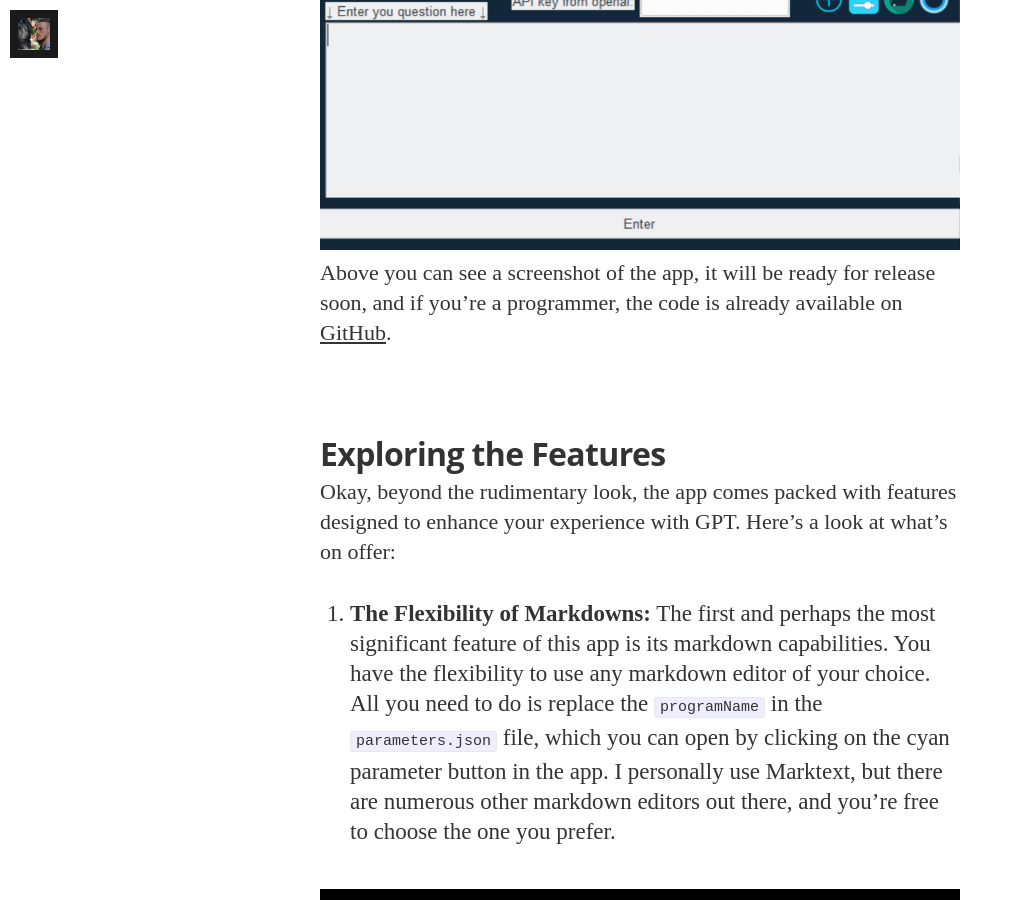
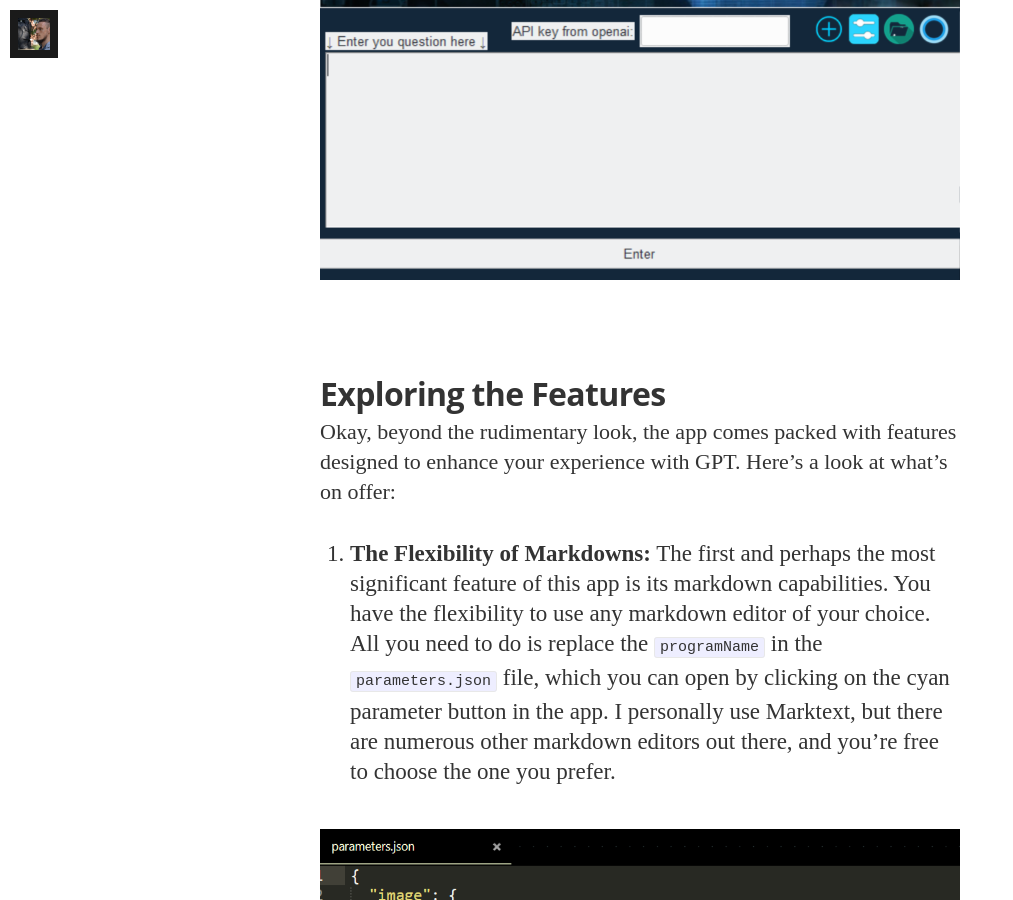
Before and after one commit to ManuNeuro/EmmanuelCalvet, a Jekyll site: the page built from _posts/2023-08-22-cortana.md, in a window 1280 px wide and 900 px high, scrolled down 2500 px. Shown: the whole window, without its empty margins (0-1013 px from the left). Built offline with Jekyll 4.4.1, drawn with Linux system fonts in a browser that asks for light colours; nearby versions of some CDN libraries; some web fonts are replaced; comment, search, counter and statistics services are not loaded.

Commit message:
Update 2023-08-22-cortana.md

```diff
--- a/_posts/2023-08-22-cortana.md
+++ b/_posts/2023-08-22-cortana.md
@@ -28,7 +28,10 @@
 
 ## 3. The App
 
-I'm not going present all the details of the app here, as I made an (amateur) [video](https://youtu.be/IIm2TONVlyU) on the subject. On the other hand let me explain why I already love and use this app!<img src="/assets/article_images/2023-08-22-cortana/2023-08-22-21-07-08-image.png" title="" alt="" data-align="center">Above you can see a screenshot of the app, it will be ready for release soon, and if you're a programmer, the code is already available on [GitHub](https://github.com/ManuNeuro/cortana).
+I'm not going present all the details of the app here, as I made an (amateur) [video](https://youtu.be/IIm2TONVlyU) on the subject. On the other hand let me explain why I already love and use this app!
+
+
+![Above you can see a screenshot of the app, it will be ready for release soon, and if you're a programmer, the code is already available on [GitHub](https://github.com/ManuNeuro/cortana)]({{ '/assets/article_images/2023-08-22-cortana/2023-08-22-21-07-08-image.png' | relative_url }})
 
 ## Exploring the Features
 
```
